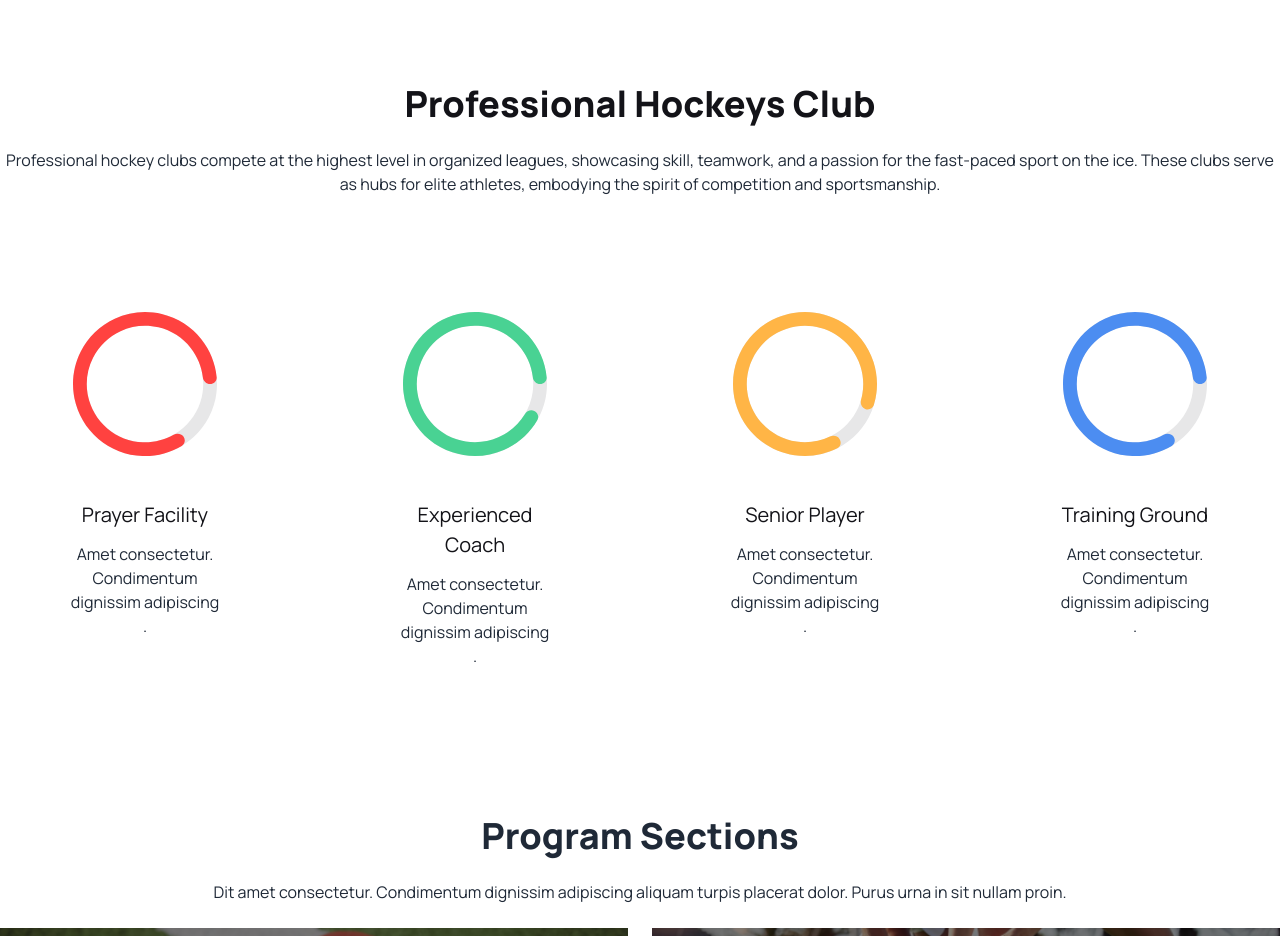
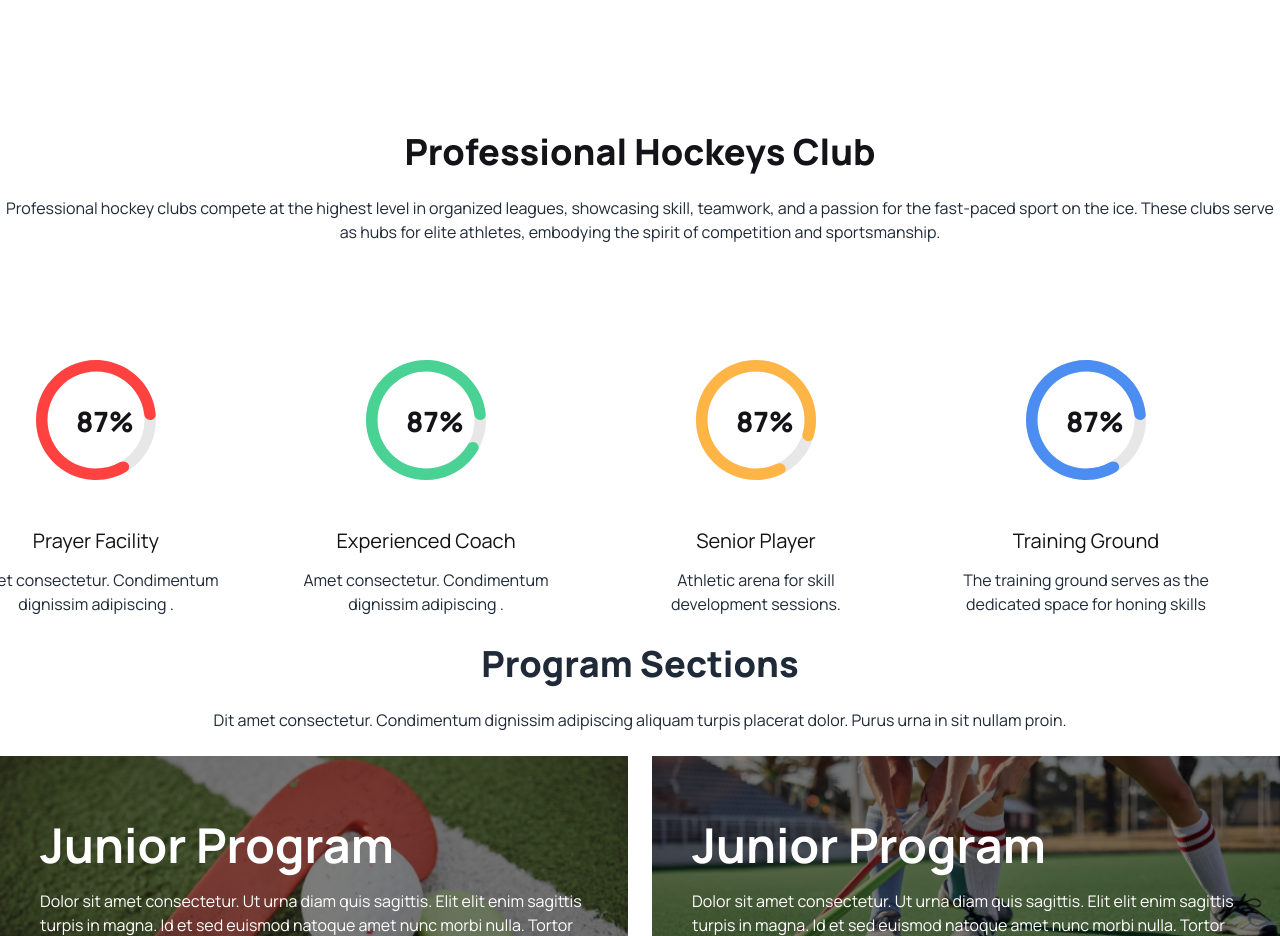
Before and after one commit to Rakesh01999/B9A3-Hockeys-by-rk, a plain HTML site: page index.html in a window 1280 px wide. Shown: the part 624-1560 px from the top of the page. Drawn offline with nearby package versions, Linux system fonts and the light colour scheme.

Commit message:
modification added

```diff
--- a/index.html
+++ b/index.html
@@ -110,6 +110,7 @@
   <main>
     <!-- professional section -->
     <section class="md:container md:mx-auto my-20">
+      <div class="my-32">
         <div class="flex m-33 flex-col justify-center items-center text-[10px] lg:justify-center lg:items-center">
           <h3 class="text-4xl font-extrabold text-[#131318]">
             Professional Hockeys Club
@@ -121,7 +122,7 @@
 
         <div class="grid mt-20 grid-cols-1 md:grid-cols-2 lg:grid-cols-4 gap-10">
           <!-- segment 1 -->
-        <div class="card bg-base-100 p-9 ">
+          <!-- <div class="card bg-base-100 p-9 ">
             <figure><img class="w-36" src="images/r.svg" alt="" /></figure>
             <div class="card-body">
               <div class="text-center space-y-3 mt-3">
@@ -129,42 +130,88 @@
                 <p>Amet consectetur. Condimentum dignissim adipiscing .</p>
               </div>
             </div>
+          </div> -->
+          <div class="card bg-base-100 p-9">
+            <div class="bg-[url(images/r.svg)] bg-no-repeat w-[120px] h-[120px]">
+              <h2 class=" text-center text-[#131318] font-extrabold text-[28px] p-10">87%</h2>
+              <div class="card-body flex justify-center items-center">
+                <div class="text-center space-y-3 mt-3">
+                  <h4 class="text-bold text-[#131318] text-[20px]">Prayer Facility</h4>
+                  <div class="w-[250px]">
+                    <p>Amet consectetur. Condimentum dignissim adipiscing .</p>
+                  </div>
+                </div>
+              </div>
+            </div>
           </div>
           <!-- segment 2 -->
-        <div class="card bg-base-100 p-9 ">
+          <!-- <div class="card bg-base-100 p-9 ">
             <figure><img class="w-36" src="images/g.svg" alt="" /></figure>
-          <!-- <div class="card-body"> -->
             <div class="card-body">
               <div class="text-center space-y-3 mt-3">
                 <h4 class="text-bold text-[#131318] text-[20px]">Experienced Coach</h4>
                 <p>Amet consectetur. Condimentum dignissim adipiscing .</p>
               </div>
-            <!-- <div class="rating justify-center">
+            </div>
           </div> -->
+          <div class="card bg-base-100 p-9">
+            <div class="bg-[url(images/g.svg)] bg-no-repeat w-[120px] h-[120px]">
+              <h2 class=" text-center text-[#131318] font-extrabold text-[28px] p-10">87%</h2>
+              <div class="card-body flex justify-center items-center">
+                <div class="text-center space-y-3 mt-3">
+                  <h4 class="text-bold text-[#131318] text-[20px]">Experienced Coach</h4>
+                  <div class="w-[250px]">
+                    <p>Amet consectetur. Condimentum dignissim adipiscing .</p>
+                  </div>
+                </div>
+              </div>
             </div>
           </div>
           <!-- segment 3 -->
-        <div class="card bg-base-100 p-9 ">
+          <!-- <div class="card bg-base-100 p-9 ">
             <figure><img class="w-36" src="images/y.svg" alt="" /></figure>
             <div class="card-body">
               <div class="text-center space-y-3 mt-3">
                 <h4 class="text-bold text-[#131318] text-[20px]">Senior Player</h4>
                 <p>Amet consectetur. Condimentum dignissim adipiscing .</p>
               </div>
-            <!-- <div class="rating justify-center">
+            </div>
           </div> -->
+          <div class="card bg-base-100 p-9">
+            <div class="bg-[url(images/y.svg)] bg-no-repeat w-[120px] h-[120px]">
+              <h2 class=" text-center text-[#131318] font-extrabold text-[28px] p-10">87%</h2>
+              <div class="card-body flex justify-center items-center">
+                <div class="text-center space-y-3 mt-3">
+                  <h4 class="text-bold text-[#131318] text-[20px]">Senior Player</h4>
+                  <div class="w-[250px]">
+                    <p>Athletic arena for skill development sessions.</p>
+                  </div>
+                </div>
+              </div>
             </div>
           </div>
           <!-- segment 4 -->
-        <div class="card bg-base-100 p-9 ">
+          <!-- <div class="card bg-base-100 p-9 ">
             <figure><img class="w-36" src="images/b.svg" alt="" /></figure>
             <div class="card-body">
               <div class="text-center space-y-3 mt-3">
                 <h4 class="text-bold text-[#131318] text-[20px]">Training Ground</h4>
                 <p>Amet consectetur. Condimentum dignissim adipiscing .</p>
               </div>
-            <!-- <div class="rating justify-center">
+            </div>
           </div> -->
+          <div class="card bg-base-100 p-9">
+            <div class="bg-[url(images/b.svg)] bg-no-repeat w-[120px] h-[120px]">
+              <h2 class=" text-center text-[#131318] font-extrabold text-[28px] p-10">87%</h2>
+              <div class="card-body flex justify-center items-center">
+                <div class="text-center space-y-3 mt-3">
+                  <h4 class="text-bold text-[#131318] text-[20px]">Training Ground</h4>
+                  <div class="w-[250px]">
+                    <p>The training ground serves as the dedicated space for honing skills</p>
+                  </div>
+                </div>
+              </div>
+            </div>
           </div>
         </div>
       </div>
@@ -867,7 +914,8 @@
           <h3 class="font-extrabold text-[#FFF] text-[28px]">Get In Touch</h3>
         </div>
         <div class="w-[346px]">
-          <p>Dit amet consectetur. Condimentum  adipiscing aliquam turpis placerat dolor. Purus urna in sit nullam proin. </p>
+          <p>Dit amet consectetur. Condimentum adipiscing aliquam turpis placerat dolor. Purus urna in sit nullam proin.
+          </p>
         </div>
         <div class="flex gap-4">
           <img src="images/ft msg.png" alt="">
```
Lines whose indentation alone changed are shown as unchanged.
